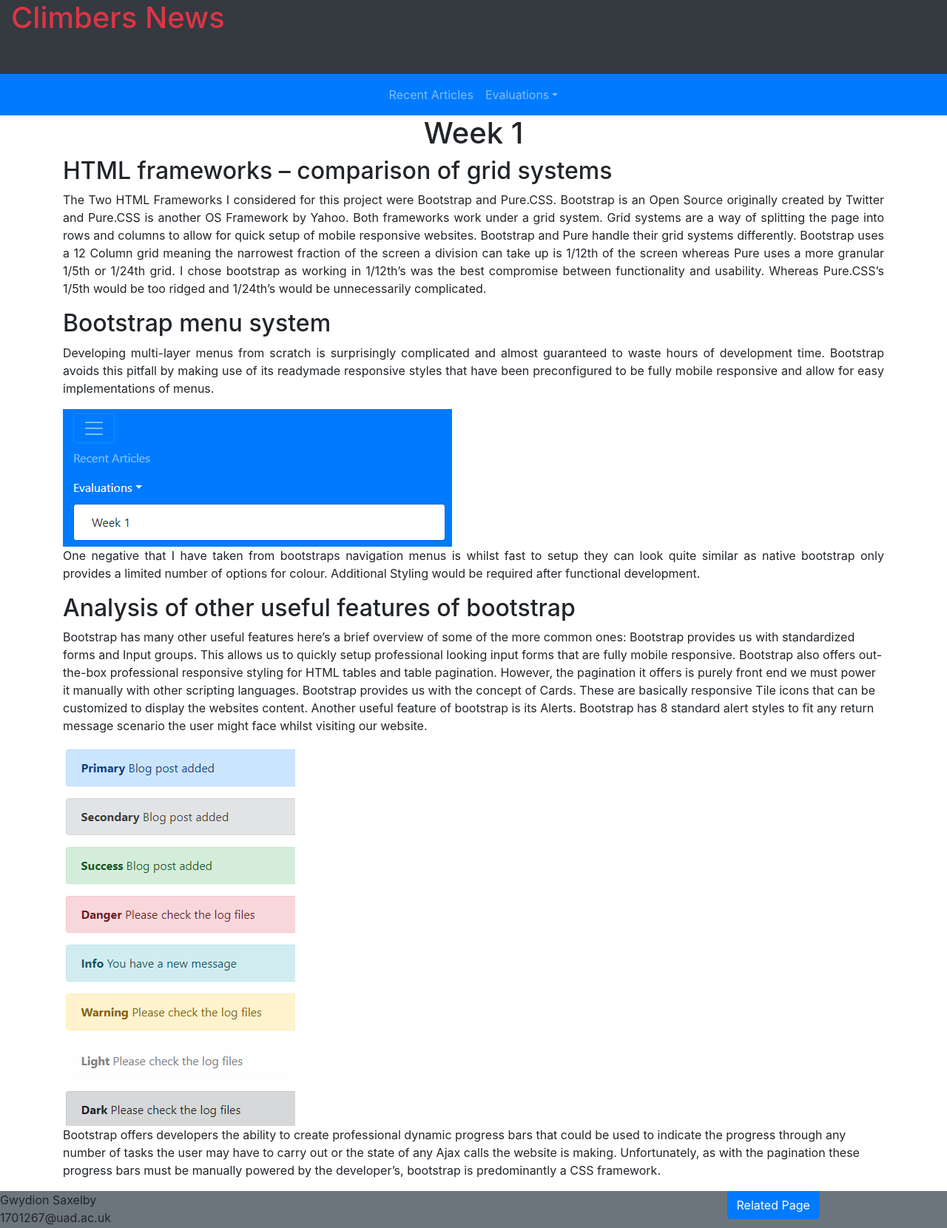
After one commit to bodovix/DWD-ClimbersNews, a PHP site: page /DWD-ClimbersNews/Evaluation.php?week=1 in a window 1280 px wide. The commit adds this page. Shown: the whole page at 74% size. Run offline with PHP 8.4, Linux system fonts and the light colour scheme.

Commit message:
week one assesment all ready. Need to sort out architecture

```diff
--- /dev/null
+++ b/Evaluation.php
@@ -0,0 +1,35 @@
+<?php
+    include 'View/Header.php';
+    require_once  'global/ConnectionSingleton.php';
+    require_once  'Control/IndexControl.php';
+    require_once  'config/config.php';
+?>
+
+<?php
+    //read query string values into array
+    $urlQueries = array();
+    parse_str($_SERVER['QUERY_STRING'], $urlQueries);
+
+    //switch to load appropriate weeks stuff
+switch($urlQueries["week"]){
+
+    case '1':
+        if(file_exists(APPROOT.'/View/Evaluation-Week-1.php'))
+        {
+            include_once('View/Evaluation-Week-1.php');
+            $pathToPage = URLROOT.'Index.php';
+        }else{
+            echo 'File Not found';
+        }
+        break;
+
+    default:
+        echo 'No evaluation found for week: ' . $urlQueries["week"];
+        break;
+}
+?>
+
+<?php
+
+include 'View/Footer.php';
+?>
--- /dev/null
+++ b/View/Evaluation-Week-1.php
@@ -0,0 +1,37 @@
+<?php
+require_once 'config/config.php';
+?>
+
+
+<div class="container">
+    <div class="container">
+        <h1 class="text-center">Week 1</h1>
+    </div>
+
+    <h2>HTML frameworks – comparison of grid systems</h2>
+    <p class="text-justify">The Two HTML Frameworks I considered for this project were Bootstrap and Pure.CSS. Bootstrap is an Open Source originally created by Twitter and Pure.CSS is another OS Framework by Yahoo.
+        Both frameworks work under a grid system. Grid systems are a way of splitting the page into rows and columns to allow for quick setup of mobile responsive websites.
+        Bootstrap and Pure handle their grid systems differently. Bootstrap uses a 12 Column grid meaning the narrowest fraction of the screen a division can take up is 1/12th of the screen whereas Pure uses a more granular 1/5th or 1/24th grid.
+        I chose bootstrap as working in 1/12th’s was the best compromise between functionality and usability. Whereas Pure.CSS’s 1/5th would be too ridged and 1/24th’s would be unnecessarily complicated.
+    </p>
+
+    <h2>Bootstrap menu system</h2>
+    <p class="text-justify">Developing multi-layer menus from scratch is surprisingly complicated and almost guaranteed to waste hours of development time. Bootstrap avoids this pitfall by making use of its readymade responsive styles that have been preconfigured to be fully mobile responsive and allow for easy implementations of menus.	</p>
+    <img src="uploads/Evaluations/Week-1/Bootstrap-dropdown-Nav.png">
+    <p class="text-justify">One negative that I have taken from bootstraps navigation menus is whilst fast to setup they can look quite similar as native bootstrap only provides a limited number of options for colour. Additional Styling would be required after functional development. </p>
+
+    <h2></h2>
+    <p class="text-justify"></p>
+
+    <h2>Analysis of other useful features of bootstrap</h2>
+    <p>Bootstrap has many other useful features here’s a brief overview of some of the more common ones:
+        Bootstrap provides us with standardized forms and Input groups. This allows us to quickly setup professional looking input forms that are fully mobile responsive.
+        Bootstrap also offers out-the-box professional responsive styling for HTML tables and table pagination. However, the pagination it offers is purely front end we must power it manually with other scripting languages.
+        Bootstrap provides us with the concept of Cards. These are basically responsive Tile icons that can be customized to display the websites content.
+        Another useful feature of bootstrap is its Alerts. Bootstrap has 8 standard alert styles to fit any return message scenario the user might face whilst visiting our website.
+    </p>
+    <img src="uploads/Evaluations/Week-1/Bootstrap-Alerts.png">
+    <p>Bootstrap offers developers the ability to create professional dynamic progress bars that could be used to indicate the progress through any number of tasks the user may have to carry out or the state of any Ajax calls the website is making. Unfortunately, as with the pagination these progress bars must be manually powered by the developer’s, bootstrap is predominantly a CSS framework.</p>
+
+</div>
+</html>
--- a/View/Footer.php
+++ b/View/Footer.php
@@ -3,6 +3,7 @@
 require_once 'Control/FooterControl.php';
 $myTest = new FooterControl();
 ?>
+<footer class="">
     <div class="row bg-secondary" style="height:50px;">
         <div class=" col ">
             <p class="mb-0">Gwydion Saxelby</p>
@@ -13,6 +14,7 @@
            <?php   echo $myTest->loadRelatedPageLink($pathToPage) ?>
         </did>
     </div>
+</footer>
 <script src="https://code.jquery.com/jquery-3.3.1.slim.min.js" integrity="sha384-q8i/X+965DzO0rT7abK41JStQIAqVgRVzpbzo5smXKp4YfRvH+8abtTE1Pi6jizo"
         crossorigin="anonymous"></script>
 <script src="https://cdnjs.cloudflare.com/ajax/libs/popper.js/1.14.3/umd/popper.min.js" integrity="sha384-ZMP7rVo3mIykV+2+9J3UJ46jBk0WLaUAdn689aCwoqbBJiSnjAK/l8WvCWPIPm49"
--- a/View/Header.php
+++ b/View/Header.php
@@ -2,14 +2,16 @@
 ini_set('display_errors', 1);
 ini_set('display_startup_errors', 1);
 error_reporting(E_ALL);
+
 ?>
-<head>
+
+<header>
     <meta charset="UTF-8">
     <meta name="viewport" content="width=device-width, initial-scale=1.0">
     <meta http-equiv="X-UA-Compatible" content="ie=edge">
     <link rel="stylesheet" href="https://stackpath.bootstrapcdn.com/bootstrap/4.1.1/css/bootstrap.min.css" integrity="sha384-WskhaSGFgHYWDcbwN70/dfYBj47jz9qbsMId/iRN3ewGhXQFZCSftd1LZCfmhktB"
           crossorigin="anonymous">
-</head>
+
 <div>
     <div id="banner" class="col-12 bg-dark" style="height: 100px">
         <p class="align-middle text-danger h1" id="title">Climbers News</p>
@@ -23,15 +25,16 @@
         <div class="collapse navbar-collapse" id="navbarNav1">
             <ul class="navbar-nav mx-auto">
                 <li class="nav-item">
-                    <a class="nav-link" href="#">Recent Articles</a>
+                    <a class="nav-link" href="<?php echo 'Index.php'; ?>">Recent Articles</a>
                 </li>
                 <li class="dropdown">
                     <a class="nav-link dropdown-toggle" data-toggle="dropdown" href="#">Evaluations</a>
                     <div class="dropdown-menu">
-                        <a class="dropdown-item" href="#">Week 1</a>
+                        <a class="dropdown-item" href="<?php echo 'Evaluation.php?week=1'?>">Week 1</a>
                     </div>
                 </li>
             </ul>
         </div>
     </div>
 </nav>
+</header>
--- /dev/null
+++ b/config/config.php
@@ -0,0 +1,19 @@
+<?php
+
+
+
+// DB Params
+define('DB_HOST', 'lochnagar.abertay.ac.uk');
+define('DB_USER', 'sql1701267');
+define('DB_PASS', '93dkgPgqqHNP');
+define('DB_NAME', 'sql1701267');
+
+// App Root
+define('APPROOT', dirname(dirname(__FILE__)));
+
+// URL Root
+define('URLROOT', 'http://localhost:63342/DWD-ClimbersNews/');
+//define('URLROOT', 'https://mayar.abertay.ac.uk/~1701267/sites/ClimbersNews/');
+
+// Site Name
+define('SITENAME', 'Climbers News');
--- a/global/ConnectionSingleton.php
+++ b/global/ConnectionSingleton.php
@@ -29,10 +29,10 @@
     private function __construct()
     {
         try{
-            $host = 'lochnagar.abertay.ac.uk';
-            $dbname = 'sql1701267';
-            $username = 'sql1701267';
-            $password = '93dkgPgqqHNP';
+            $host = DB_HOST;
+            $dbname = DB_NAME;
+            $username = DB_USER;
+            $password = DB_PASS;
 
             $this->con = new PDO('mysql:host='.$host.';dbname='.$dbname.';charset=utf8',$username,$password);
         }catch(PDOException $e){
```
Also changed, not shown: Index.php (+16 -14 lines), uploads/Evaluations/Week-1/Bootstrap-Alerts.png (added), uploads/Evaluations/Week-1/Bootstrap-dropdown-Nav.png (added). Lines whose indentation alone changed are shown as unchanged.
